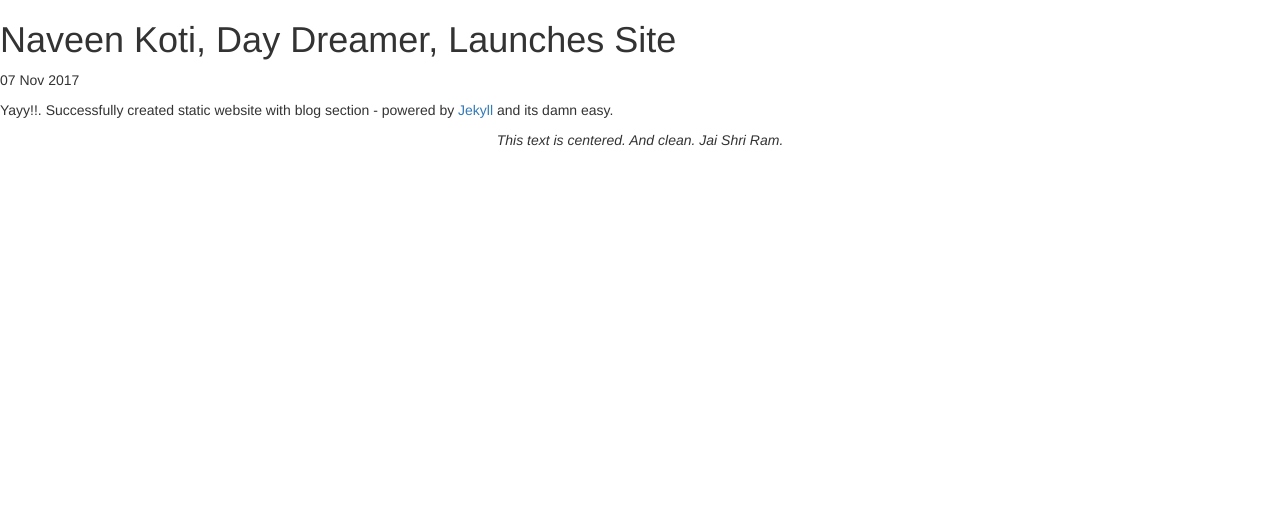
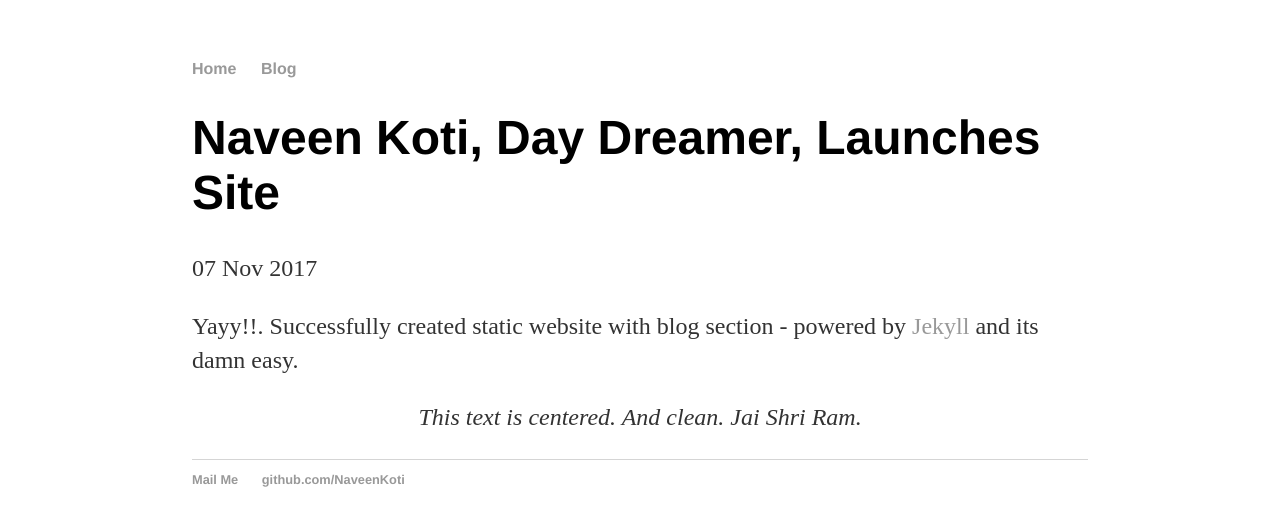
Before and after one commit to NaveenKoti/naveenkoti.github.io, a Jekyll site: the page built from _posts/2017-11-07-my-first-blog-post.md, in a window 1280 px wide. Shown: the top 526 px of the page. Built offline with Jekyll 4.4.1, drawn with Linux system fonts in a browser that asks for light colours; nearby versions of some CDN libraries; comment, search, counter and statistics services are not loaded.

Commit message:
Update: blog post

```diff
--- /dev/null
+++ b/_layouts/default2.html
@@ -0,0 +1,27 @@
+<!DOCTYPE html>
+	<html>
+		<head>
+			<title>{{ page.title }}</title>
+			<!-- link to main stylesheet -->
+			<link rel="stylesheet" type="text/css" href="/css/main.css">
+		</head>
+		<body>
+			<nav>
+	    		<ul>
+	        		<li><a href="/">Home</a></li>
+	        		<li><a href="/blog">Blog</a></li>
+	    		</ul>
+			</nav>
+			<div class="container">
+
+			{{ content }}
+
+			</div><!-- /.container -->
+			<footer>
+	    		<ul>
+	        		<li><a href="mailto:naveenkoti@gmail.com">Mail Me</a></li>
+	        		<li><a href="https://github.com/NaveenKoti">github.com/NaveenKoti</a></li>
+				</ul>
+			</footer>
+		</body>
+	</html>
--- a/_layouts/post.html
+++ b/_layouts/post.html
@@ -1,5 +1,5 @@
 ---
-layout: default
+layout: default2
 ---
 <h1>{{ page.title }}</h1>
 <p class="meta">{{ page.date | date_to_string }}</p>
--- a/index.html
+++ b/index.html
@@ -11,14 +11,11 @@ title: Naveen Koti, Day Dreamer
         <span class="icon-bar"></span>
         <span class="icon-bar"></span>
       </button>
-      <a class="navbar-brand" href="#">Naveen</a>
+      <a class="navbar-brand" href="/">Naveen</a>
     </div>
     <div class="collapse navbar-collapse" id="myNavbar">
       <ul class="nav navbar-nav">
-        <li class="active"><a href="#">Home</a></li>
-        <li><a href="/">About</a></li>
         <li><a href="/blog">Blog</a></li>
-        <li><a href="#">Contact</a></li>
       </ul>
     </div>
   </div>
```
